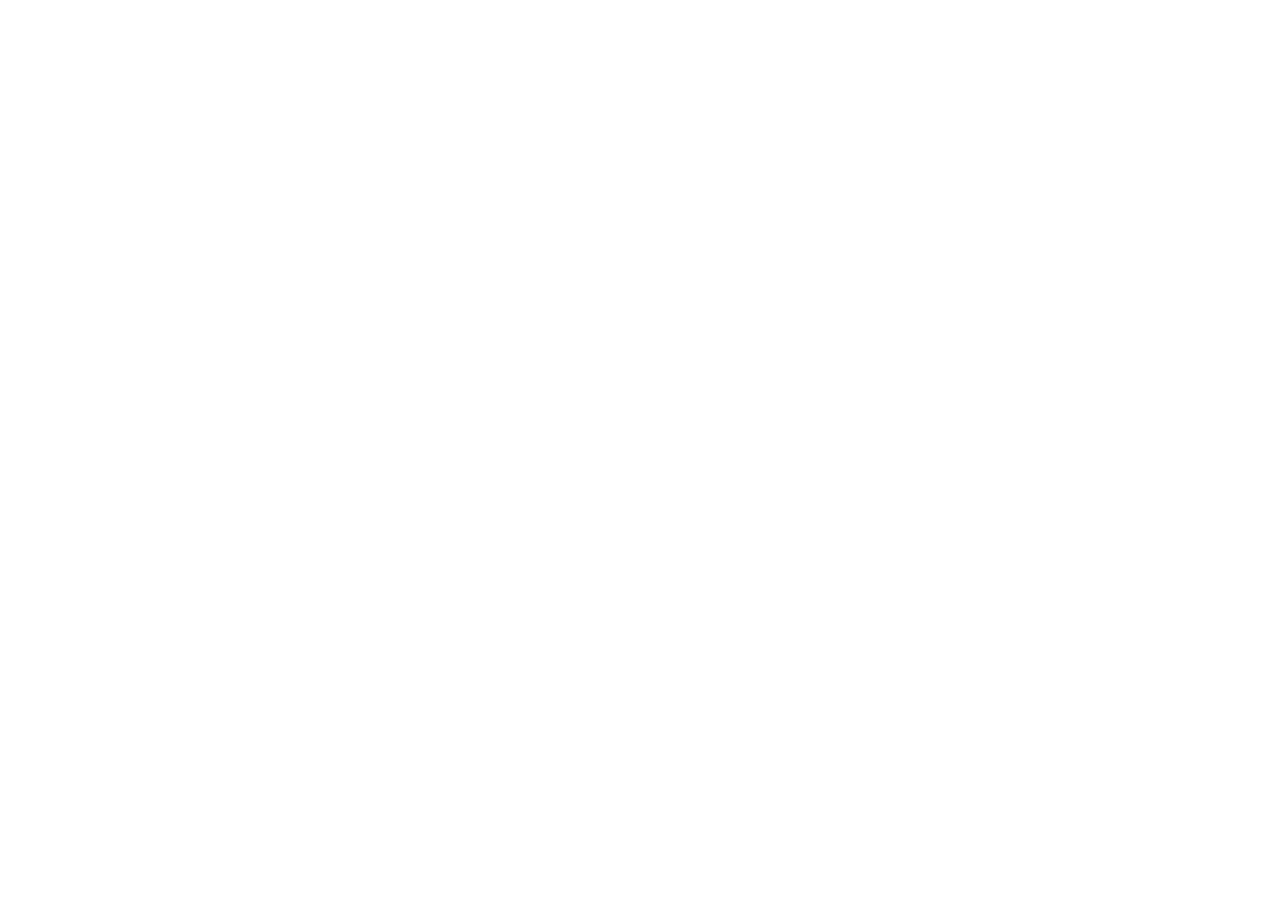
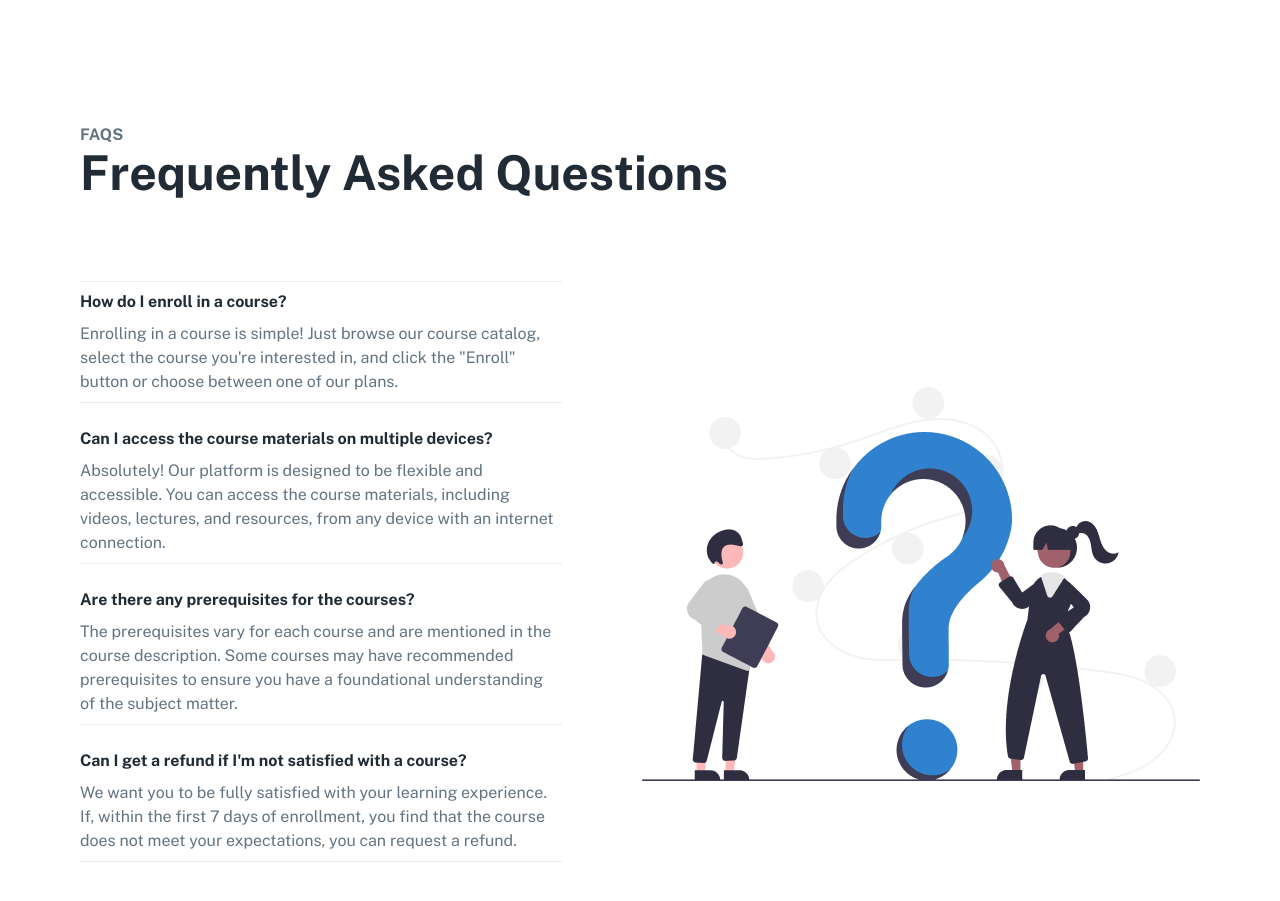
Before and after one commit to natallyriqueto/learnu, a React (Vite) app: page / in a window 1280 px wide. Shown: the part 3440-4341 px from the top of the page. Before the commit the page ends 3485 px from the top, so only its background shows below. Built offline with nearby package versions, Linux system fonts and the light colour scheme.

Commit message:
add component frequently asked questions

```diff
--- /dev/null
+++ b/src/components/FrequentlyAsked/index.tsx
@@ -0,0 +1,50 @@
+import {
+  FrequentlyAskedContainer,
+  QuestionsContainer,
+  Questions,
+  Title,
+  QuestionsContent,
+  Divider
+} from './styles';
+import askedImg from '../../assets/askedImg.png';
+
+export function FrequentlyAsked() {
+  return (
+    <FrequentlyAskedContainer>
+      <strong>faqs</strong>
+      <h1>Frequently Asked Questions</h1>
+
+      <QuestionsContainer>
+
+        <QuestionsContent>
+          <Questions>
+            <Divider />
+            <Title>How do I enroll in a course?</Title>
+            <p>Enrolling in a course is simple! Just browse our course catalog, select the course you're interested in, and click the "Enroll" button or choose between one of our plans.</p>
+            <Divider />
+          </Questions>
+
+          <Questions>
+            <Title>Can I access the course materials on multiple devices?</Title>
+            <p>Absolutely! Our platform is designed to be flexible and accessible. You can access the course materials, including videos, lectures, and resources, from any device with an internet connection. </p>
+            <Divider />
+          </Questions>
+
+          <Questions>
+            <Title>Are there any prerequisites for the courses?</Title>
+            <p>The prerequisites vary for each course and are mentioned in the course description. Some courses may have recommended prerequisites to ensure you have a foundational understanding of the subject matter.</p>
+            <Divider />
+          </Questions>
+
+          <Questions>
+            <Title>Can I get a refund if I'm not satisfied with a course?</Title>
+            <p>We want you to be fully satisfied with your learning experience. If, within the first 7 days of enrollment, you find that the course does not meet your expectations, you can request a refund.</p>
+            <Divider />
+          </Questions>
+        </QuestionsContent>
+
+        <img src={askedImg} alt="woman with a blue question mark" />
+      </QuestionsContainer>
+    </FrequentlyAskedContainer>
+  );
+}
--- /dev/null
+++ b/src/components/FrequentlyAsked/styles.ts
@@ -0,0 +1,53 @@
+import { styled } from 'styled-components';
+
+export const FrequentlyAskedContainer = styled.section`
+    max-width: 1440px;
+    margin: 0 auto;
+    padding: 5rem;
+`;
+
+export const Title = styled.p`
+    color: ${props => props.theme.text['primary']};
+    font-weight: 700;
+`;
+
+export const QuestionsContainer = styled.div`
+    display: flex;
+    align-items: center;
+    justify-content: space-between;
+    gap: 5rem;
+    margin-top: 5rem;
+
+    img {
+        width: 50%;
+    }
+
+    @media (max-width: 1200px) {
+        flex-direction: column-reverse;
+
+        img {
+            display: none;
+        }
+    }
+
+    /* @media (max-width: 768px) {
+        img {
+            width: 80%;
+        }
+    } */
+`;
+
+export const QuestionsContent = styled.div`
+`;
+
+export const Questions = styled.div`
+    padding-bottom: 1.5rem;
+    display: flex;
+    flex-direction: column;
+    gap: 0.5rem;
+`;
+
+export const Divider = styled.div`
+    height: 1px;
+    background-color: ${props => props.theme['divider']};;
+`;
--- a/src/pages/Home/index.tsx
+++ b/src/pages/Home/index.tsx
@@ -1,4 +1,5 @@
 import { About } from '../../components/About';
+import { FrequentlyAsked } from '../../components/FrequentlyAsked';
 import { Hero } from '../../components/Hero';
 import { Pricing } from '../../components/Pricing';
 import { Services } from '../../components/Services';
@@ -12,6 +13,7 @@
       <About />
       <Services />
       <Pricing />
+      <FrequentlyAsked />
     </HomeContainer>
   );
 }
```
Also changed, not shown: src/assets/askedImg.png (added).
